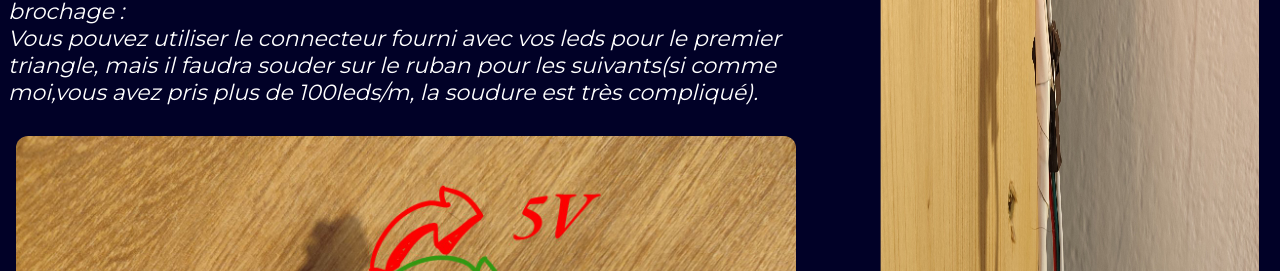
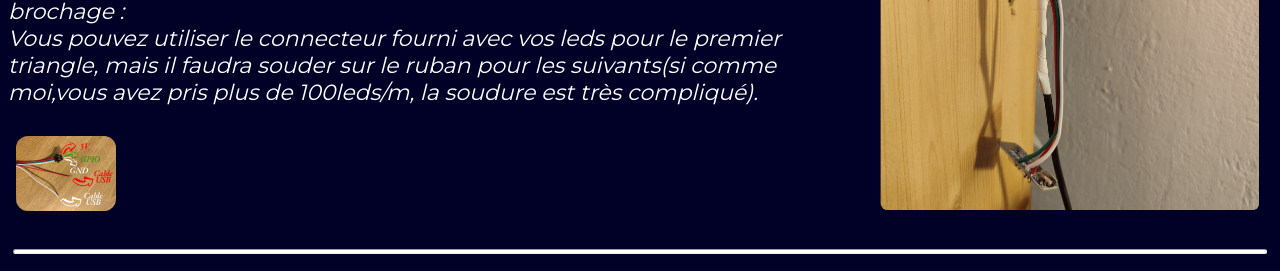
Before and after one commit to ardutroniques/ardutroniques.github.io, a plain HTML site: page tuto_wled.html in a window 1280 px wide. Shown: the part 1320-1591 px from the top of the page. Drawn offline with Linux system fonts and the light colour scheme.

Commit message:
Update tuto_wled.html

```diff
--- a/tuto_wled.html
+++ b/tuto_wled.html
@@ -75,7 +75,7 @@
                         <br>Vous pouvez utiliser le connecteur fourni avec vos leds pour le premier triangle,
                         mais il faudra souder sur le ruban pour les suivants(si comme moi,vous avez pris plus de 100leds/m,
                         la soudure est très compliqué).</p>
-                     <img src="photos/schema.jpg" style="border-radius:20px;">
+                     <img src="photos/schema.jpg" style="width:100px;border-radius:20px;">
                 </div>
                 <img src="photos/wled_cable.jpg" style="width:30%;border-radius:20px;">
             </div>
```
